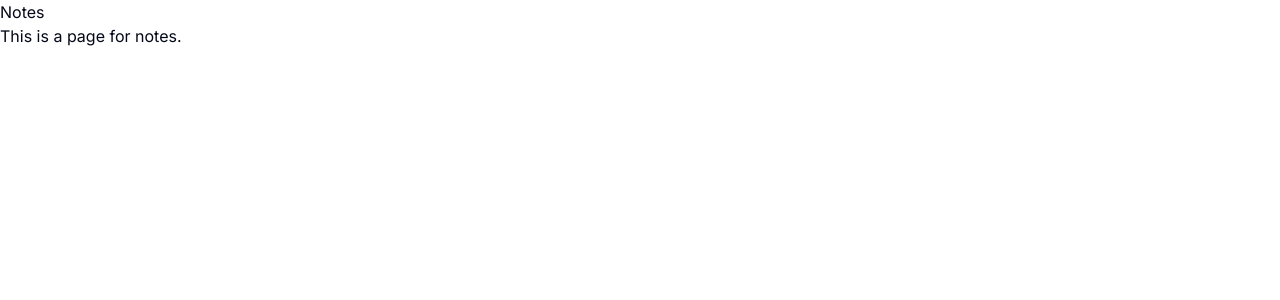
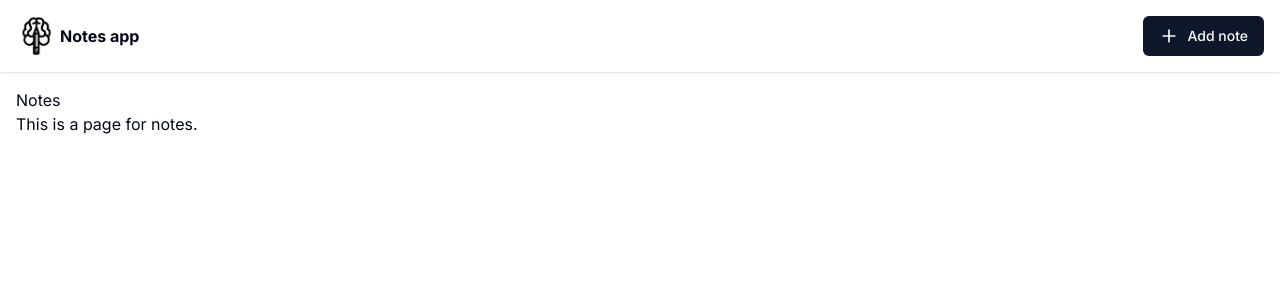
Before and after one commit to daniel-budai/notes-ai, a Next.js app: page /notes in a window 1280 px wide. Shown: the top 300 px of the page. Built offline with nearby package versions, Linux system fonts and the light colour scheme.

Commit message:
navbar progress

```diff
--- /dev/null
+++ b/src/app/notes/NavBar.tsx
@@ -0,0 +1,32 @@
+import Link from "next/link";
+import Image from "next/image";
+import logo from "@/assets/logo.png";
+import { UserButton } from "@clerk/nextjs";
+import { Button } from "@/components/ui/button";
+import { Plus } from "lucide-react";
+
+export default function navBar() {
+  return (
+    <div className="p-4 shadow">
+      <div className="m-auto flex max-w-7xl flex-wrap items-center justify-between gap-3">
+        <Link href="/notes" className="flex items-center gap-1">
+          <Image src={logo} alt="logo" width={40} height={40} />
+          <span className="font-bold">Notes app</span>
+        </Link>
+        <div className="flex items-center gap-2">
+          <UserButton
+            /*afterSignOutUrl="/"*/ appearance={{
+              elements: {
+                avatarBox: { width: "2.5rem ", height: "2.5rem" },
+              },
+            }}
+          />
+          <Button>
+            <Plus size={20} className="mr-2" />
+            Add note
+          </Button>
+        </div>
+      </div>
+    </div>
+  );
+}
--- /dev/null
+++ b/src/app/notes/layout.tsx
@@ -0,0 +1,10 @@
+import NavBar from "./NavBar";
+
+export default function layout({ children }: { children: React.ReactNode }) {
+  return (
+    <>
+      <NavBar />
+      <main className="m-auto max-w-7xl p-4">{children}</main>
+    </>
+  );
+}
```
